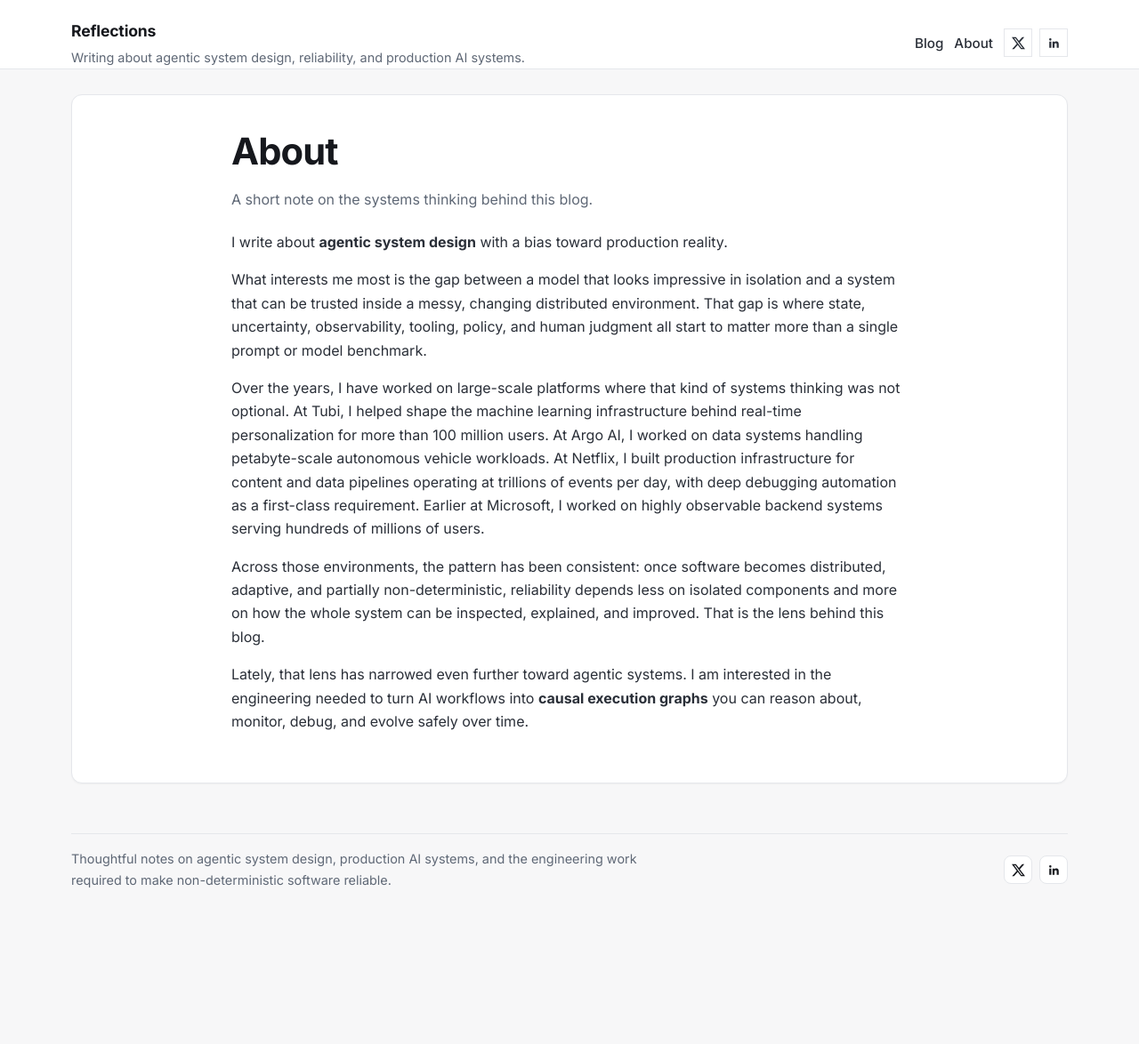
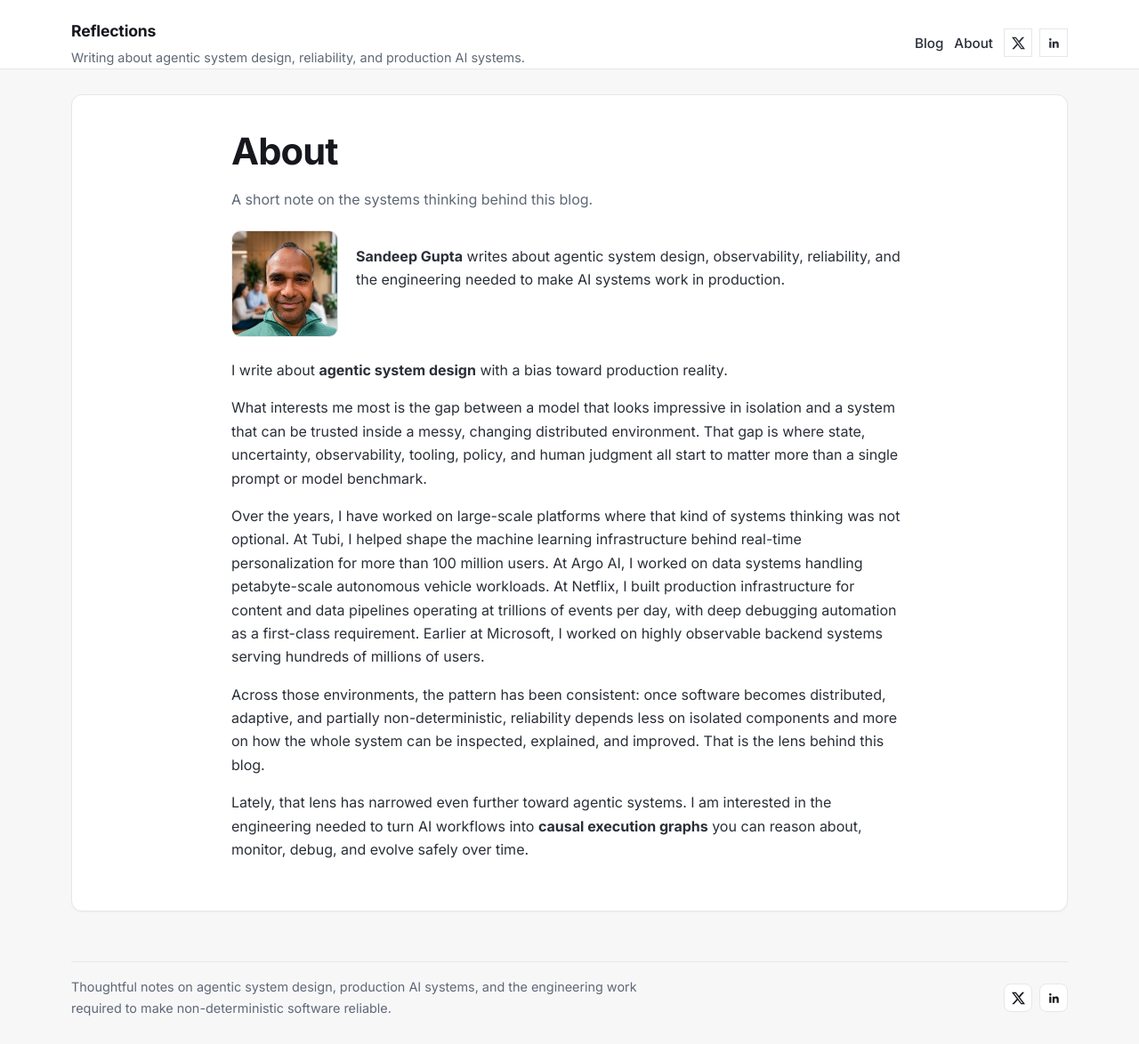
Before and after one commit to 4sgupta828/reflections, a Jekyll site: the page built from about.md, in a window 1280 px wide. Shown: the whole page at 89% size. Built offline with Jekyll 4.4.1, drawn with Linux system fonts in a browser that asks for light colours; before the commit the page ends 1030 px from its top, so only the background shows below that.

Commit message:
Add profile photo to about page

```diff
--- a/_layouts/default.html
+++ b/_layouts/default.html
@@ -325,6 +325,27 @@
       color: var(--ink3);
     }
 
+    .about-profile {
+      display: flex;
+      align-items: flex-start;
+      gap: 20px;
+      margin-bottom: 24px;
+    }
+
+    .about-profile img {
+      width: 120px;
+      height: 120px;
+      object-fit: cover;
+      border-radius: 10px;
+      border: 1px solid var(--line);
+      background: var(--paper);
+      flex: 0 0 auto;
+    }
+
+    .about-profile-copy p:last-child {
+      margin-bottom: 0;
+    }
+
     .post-comments {
       margin-top: 28px;
       padding-top: 20px;
@@ -375,6 +396,10 @@
         flex-direction: column;
       }
 
+      .about-profile {
+        flex-direction: column;
+      }
+
       .post-actions-stack {
         align-items: flex-start;
       }
--- a/about.md
+++ b/about.md
@@ -4,6 +4,13 @@ title: About
 permalink: /about/
 description: A short note on the systems thinking behind this blog.
 ---
+
+<div class="about-profile">
+  <img src="{{ '/Sandeep.jpeg' | relative_url }}" alt="Sandeep Gupta" />
+  <div class="about-profile-copy">
+    <p><strong>Sandeep Gupta</strong> writes about agentic system design, observability, reliability, and the engineering needed to make AI systems work in production.</p>
+  </div>
+</div>
 
 I write about **agentic system design** with a bias toward production reality.
 
```
Also changed, not shown: Sandeep.jpeg (added).
